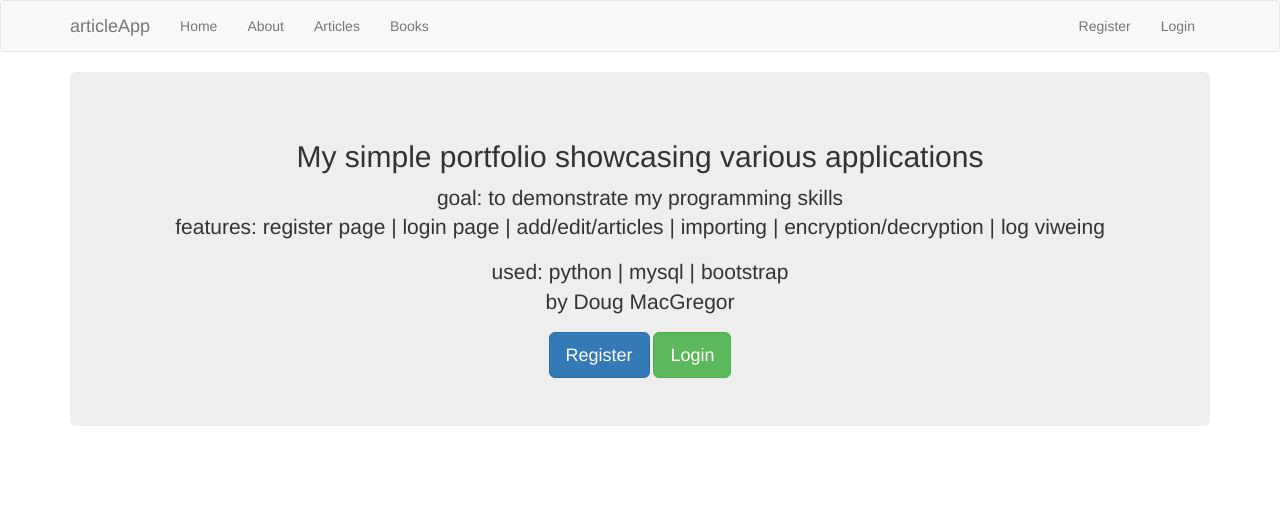
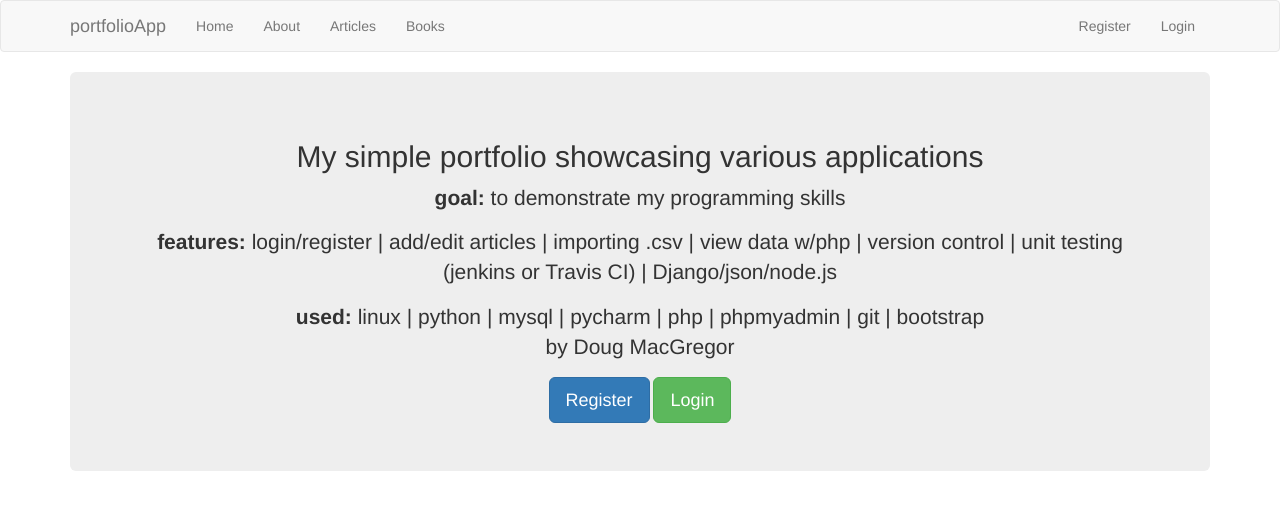
Before and after one commit to SEDoug/bookapp, a Flask app: page / in a window 1280 px wide. Shown: the top 510 px of the page. Run offline with Flask 2, Linux system fonts and the light colour scheme; some libraries are stand-ins or nearby versions.

Commit message:
Added php function again

```diff
--- a/templates/home.html
+++ b/templates/home.html
@@ -3,9 +3,9 @@
 {% block body %}
     <div class="jumbotron text-center">
         <h2>My simple portfolio showcasing various applications</h2>
-        <p class="lead">goal: to demonstrate my programming skills<br>
-        features: register page | login page | add/edit/articles | importing | encryption/decryption | log viweing<p>
-        used: python | mysql | bootstrap<br>
+        <p class="lead"><b>goal:</b> to demonstrate my programming skills<p>
+        <b>features:</b> login/register | add/edit articles | importing .csv | view data w/php | version control | unit testing (jenkins or Travis CI) | Django/json/node.js<p>
+        <b>used:</b> linux | python | mysql | pycharm | php | phpmyadmin | git | bootstrap<br>
         by Doug MacGregor</p>
         {% if session.logged_in == NULL %}
           <a href="/register" class="btn btn-primary btn-lg">Register</a>
--- a/templates/includes/_navbar.html
+++ b/templates/includes/_navbar.html
@@ -7,14 +7,15 @@
             <span class="icon-bar"></span>
             <span class="icon-bar"></span>
           </button>
-          <a class="navbar-brand" href="#">articleApp</a>
+          <a class="navbar-brand" href="#">portfolioApp</a>
         </div>
         <div id="navbar" class="collapse navbar-collapse">
           <ul class="nav navbar-nav">
             <li><a href="/">Home</a></li>
             <li><a href="/about">About</a></li>
             <li><a href="/articles">Articles</a></li>
-            <li><a href="/books">Books</a></li>
+<!--        <li><a href="/books">Books</a></li>-->
+            <li><a href="http://127.0.0.1/booksapp/books1.php">Books</a></li>
           </ul>
 
           <ul class="nav navbar-nav navbar-right">
--- a/templates/layout.html
+++ b/templates/layout.html
@@ -3,7 +3,7 @@
 
     <head>
         <meta charset="UTF-8">
-        <title>articleApp</title>
+        <title>portfolioApp</title>
         <link rel="stylesheet" href="https://maxcdn.bootstrapcdn.com/bootstrap/3.3.7/css/bootstrap.min.css">
     </head>
 
```
